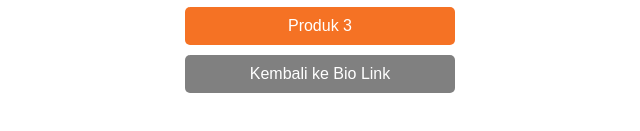
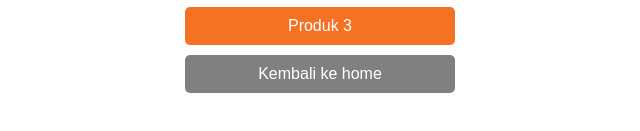
Before and after one commit to haitsam/biolink, a plain HTML site: page shopee.html in a window 1280 px wide. Shown: the part 231-362 px from the top of the page, 320-960 px from the left. Drawn offline with Linux system fonts and the light colour scheme.

Commit message:
Update shopee.html

```diff
--- a/shopee.html
+++ b/shopee.html
@@ -29,6 +29,6 @@
     <a href="https://shopee.co.id/Kahf-Saffron-Oud-Eau-de-Parfum-100-ml-Parfum-Pria-i.326487418.23108458984?sp_atk=af5da4ed-10e2-4811-a9e5-2e5a6d84f71d&xptdk=af5da4ed-10e2-4811-a9e5-2e5a6d84f71d" class="link">Produk 1</a>
     <a href="https://shopee.co.id/product2-affiliate-link" class="link">Produk 2</a>
     <a href="https://shopee.co.id/product3-affiliate-link" class="link">Produk 3</a>
-    <a href="index.html" class="link" style="background: gray;">Kembali ke Bio Link</a>
+    <a href="index.html" class="link" style="background: gray;">Kembali ke home</a>
 </body>
 </html>
```
